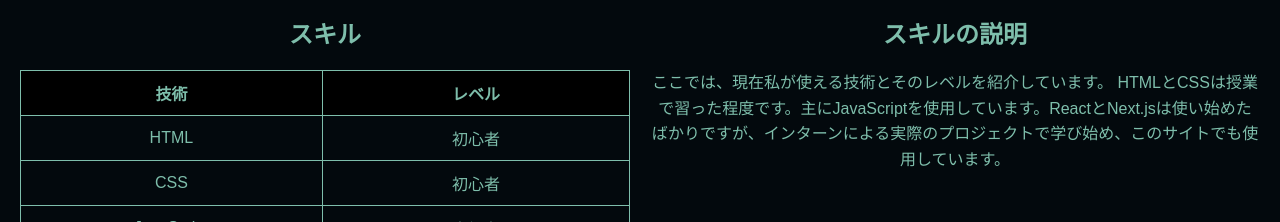
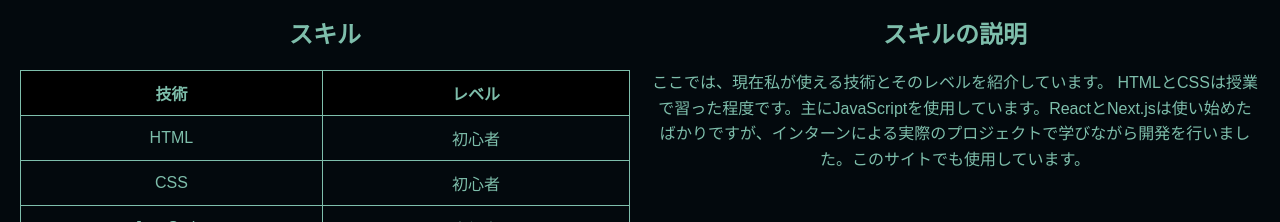
Before and after one commit to HibikiKobayashii/portforio, a Next.js app: page / in a window 1280 px wide. Shown: the part 375-597 px from the top of the page. Built offline with nearby package versions, Linux system fonts and the light colour scheme.

Commit message:
Update SkillDescription.tsx

```diff
--- a/app/components/SkillDescription.tsx
+++ b/app/components/SkillDescription.tsx
@@ -7,7 +7,7 @@ const SkillDescription = () => {
       <h2 style={{ marginBottom: "20px", color: "#7ebeab" }}>スキルの説明</h2>
       <p style={{ fontSize: "16px", lineHeight: "1.6", color: "#7ebeab" }}>
         ここでは、現在私が使える技術とそのレベルを紹介しています。
-         HTMLとCSSは授業で習った程度です。主にJavaScriptを使用しています。ReactとNext.jsは使い始めたばかりですが、インターンによる実際のプロジェクトで学び始め、このサイトでも使用しています。
+         HTMLとCSSは授業で習った程度です。主にJavaScriptを使用しています。ReactとNext.jsは使い始めたばかりですが、インターンによる実際のプロジェクトで学びながら開発を行いました。このサイトでも使用しています。
       </p>
     </div>
   );
```
